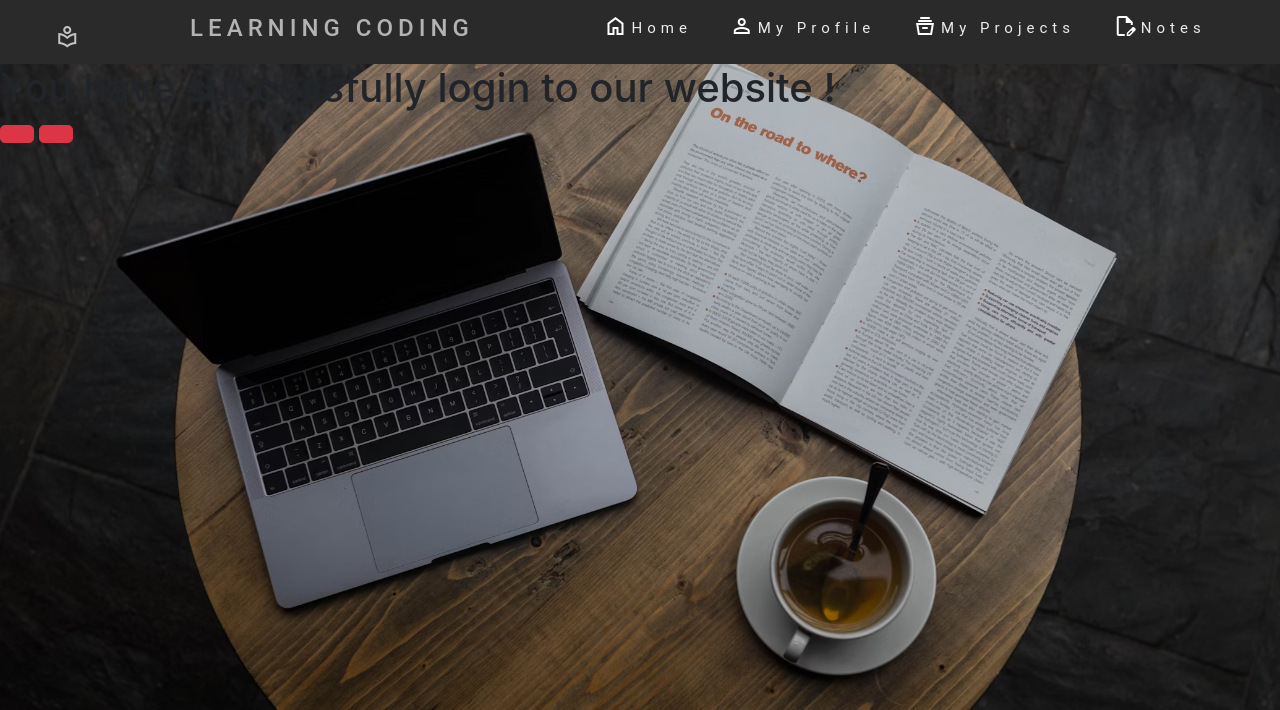
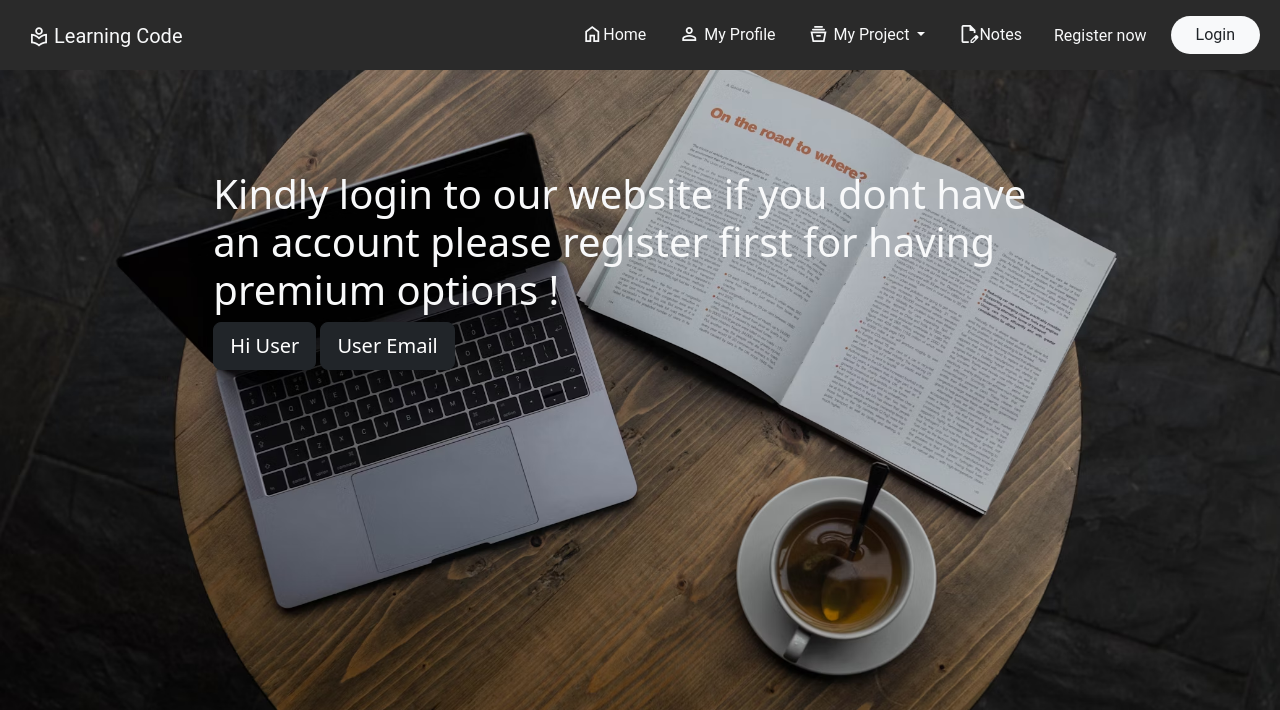
Before and after one commit to Alfaoir/learningproject, a Django app: page / in a window 1280 px wide. Shown: the top 710 px of the page. Run offline with Django 5.2, Linux system fonts and the light colour scheme; some libraries are stand-ins or nearby versions.

Commit message:
Changes by khalil

```diff
--- a/social_secure/notes/static/notes/css/style.css
+++ b/social_secure/notes/static/notes/css/style.css
@@ -85,6 +85,7 @@ list-style: none;
 body{
     background-image: url('books.avif');
     background-size: cover;
+    /* position: fixed; */
 }
 
 
@@ -92,6 +93,10 @@ body{
     position: relative;
     top: 5px;
     color: #ffffff;
+    font-family: 'Material Symbols Outlined';
+    line-height: normal !important;
+    font-size: 22px !important;
+    font-weight: 300;
 }
 
 
@@ -102,21 +107,21 @@ body{
     display: inline-block;
   }
 
-  .dropdown ul {
+  /* .dropdown ul {
     position: absolute;
     top: 190%;
     left: 0;
-    background-color: #302f2f; /* white background */
+    background-color: #302f2f;
     border: 1px solid #ddd;
     padding: 10px;
     display: none;
     width: 200px;
-  }
+  } */
 
-  .dropdown ul li {
+  /* .dropdown ul li {
     padding: 10px;
     border-bottom: 1px solid #6200ff;
-  }
+  } */
 
   .dropdown ul li a {
     text-decoration: none;
@@ -135,3 +140,6 @@ body{
   .dropdown-content {
     z-index: 1;
   }
+  .baner{
+    min-height: 400px;
+  }
--- a/social_secure/notes/templates/notes/index.html
+++ b/social_secure/notes/templates/notes/index.html
@@ -1,13 +1,31 @@
 {% extends 'notes/layout.html' %}
-
-
-
-
 
 {% block body %}
 
-<h1> You have successfully login to our website !  </h1>
-<button type="button" class="btn btn-lg btn-danger" data-bs-toggle="popover" title="Popover title" data-bs-content="And here's some amazing content. It's very engaging. Right?">{{request.user.username}}</button>
-<button type="button" class="btn btn-lg btn-danger" data-bs-toggle="popover" title="Popover title" data-bs-content="And here's some amazing content. It's very engaging. Right?">{{request.user.email}}</button>
+  <div class="d-flex justify-content-center align-items-center text-light baner">
+   <div class="col-md-8">
+      {% if user.is_authenticated %}
+      <h1 class="text-light"> You have successfully login to our website !  </h1>
+      {% else %}
+      <h1 class="text-light"> Kindly login to our website if you dont have an account please register first for having premium options !  </h1>
+      {% endif %}
+      <button type="button" class="btn btn-lg btn-dark" data-bs-toggle="popover" title="Popover title" data-bs-content="And here's some amazing content. It's very engaging. Right?">
+         {% if user.is_authenticated %}
+            {{request.user.username}}
+            <!-- in else -->
+         {% else %}
+            Hi User
+         {% endif %}
 
+      </button>
+      <button type="button" class="btn btn-lg btn-dark" data-bs-toggle="popover" title="Popover title" data-bs-content="And here's some amazing content. It's very engaging. Right?">
+         {% if user.is_authenticated %}
+            {{request.user.email}}
+         {% else %}
+             User Email
+         {% endif %}
+      </button>
+
+   </div>
+  </div>
 {% endblock %}
--- a/social_secure/notes/templates/notes/layout.html
+++ b/social_secure/notes/templates/notes/layout.html
@@ -1,89 +1,80 @@
-
+{% load static %}
 
 <!doctype html>
 <html lang="en">
-  {% load static %}
-
   <head>
     <!-- Required meta tags -->
     <meta charset="utf-8">
     <meta name="viewport" content="width=device-width, initial-scale=1, shrink-to-fit=no">
-
-    <!-- Bootstrap CSS -->
-
-
-
-
-    <title>Ajax and Django Forms </title>
-    <link rel="stylesheet" href="https://cdn.jsdelivr.net/npm/bootstrap@4.5.3/dist/css/bootstrap.min.css" integrity="sha384-TX8t27EcRE3e/ihU7zmQxVncDAy5uIKz4rEkgIXeMed4M0jlfIDPvg6uqKI2xXr2" crossorigin="anonymous">
+    <title>My First Django Project</title>
+    <!-- these are custom css links -->
     <link rel="stylesheet" href="{% static 'notes/css/style.css' %}">
+    <!-- boostrap cdn -->
+    <link href="https://cdn.jsdelivr.net/npm/bootstrap@5.3.3/dist/css/bootstrap.min.css" rel="stylesheet" integrity="sha384-QWTKZyjpPEjISv5WaRU9OFeRpok6YctnYmDr5pNlyT2bRjXh0JMhjY6hW+ALEwIH" crossorigin="anonymous">
+    <!-- this is jquery -->
     <script src="https://code.jquery.com/jquery-3.7.1.min.js" defer></script>
+    <!-- these are font styles  -->
+    <!-- <link rel="stylesheet" href="https://fonts.googleapis.com/css2?family=Orbitron:wght@400..900&display=swap"> -->
+    <link rel="stylesheet" href="https://fonts.googleapis.com/css2?family=Material+Symbols+Outlined:opsz,wght,FILL,GRAD@20..48,100..700,0..1,-50..200" />
+    <!-- this is for swwtalerts -->
     <script src="https://cdn.jsdelivr.net/npm/sweetalert2@11"></script>
-    <link rel="stylesheet" href="https://fonts.googleapis.com/css2?family=Orbitron:wght@400..900&display=swap">
-    <link rel="stylesheet" href="https://fonts.googleapis.com/css2?family=Material+Symbols+Outlined:opsz,wght,FILL,GRAD@20..48,100..700,0..1,-50..200" />
-
-
-
-
-
 
 
   </head>
-
-
   <body>
 
+    <nav class="navbar text-light">
+      <div class="container-fluid">
+        <a class="navbar-brand text-light">
+          <span class="material-symbols-outlined text-light ms-3 me-1" style="color: rgb(195, 195, 196);">local_library</span>Learning Code
+        </a>
 
-    <nav>
-      <span class="material-symbols-outlined" style="color: rgb(195, 195, 196);">local_library</span>
-      <div class="logo">
-        <h4>Learning Coding </h4>
-      </div>
+        <ul class="nav ">
+          <li class="nav-item">
 
-      <ul class="nav-links">
-        <li>
-          <span class="material-symbols-outlined">home</span>
-          <a href="{% url 'Home' %}">Home</a>
+            <a class="nav-link text-light" href="{% url 'Home' %}"> <span class="material-symbols-outlined text-light">home</span>Home</a>
           </li>
-        <li>
-          <span class="material-symbols-outlined">person</span>
-          <a href="#">My Profile</a>
+          <li class="nav-item">
+
+            <a class="nav-link text-light" href="#"><span class="material-symbols-outlined text-light">person</span> My Profile</a>
           </li>
+          <li class="dropdown nav-item">
+            <a class="dropdown-toggle nav-link text-light" type="button" data-bs-toggle="dropdown" aria-expanded="false">
+              <span class="material-symbols-outlined text-light">home_storage</span> My Project
+            </a>
+            <ul class="dropdown-menu rounded-0">
+              <li class="nav-item"><a href="{% url 'crudtest' %}" class="text-dark ms-3">C R U D </a></li>
 
-
-        <li class="dropdown">
-          <span class="material-symbols-outlined">home_storage</span>
-          <a href="#">My Projects</a>
-          <ul class="dropdown-content">
-            <li><a href="{% url 'crudtest' %}">C R U D </a></li>
             </ul>
           </li>
 
 
-
-        <li>
-          <span class="material-symbols-outlined">edit_document</span>
-          <a href="#">Notes</a>
+          <li class="nav-item">
+            <a class="nav-link text-light" href="#">  <span class="material-symbols-outlined text-light">edit_document</span>Notes</a>
           </li>
-      </ul>
-    </nav>
 
 
+          {% if user.is_authenticated %}
 
-
-
+          <li class="nav-item ">
+            <a class=" btn bg-light text-dark rounded-5 m-2 px-4" href="#">Logout</a>
+          </li>
+          {% else %}
+          <li class="nav-item">
+            <a class="nav-link text-light mt-2" href="#"><span>Register now</span></a>
+          </li>
+          <li class="nav-item">
+            <a href="{% url 'Userlogin' %}" class=" btn bg-light text-dark rounded-5 m-2 px-4" href="#">Login</a>
+          </li>
+          {% endif %}
+        </ul>
+      </div>
+    </nav>
     {% block body %}
 
     {% endblock %}
-
-
-
-
-
-
-
-
-
+    <script src="https://cdn.jsdelivr.net/npm/bootstrap@5.3.3/dist/js/bootstrap.bundle.min.js" integrity="sha384-YvpcrYf0tY3lHB60NNkmXc5s9fDVZLESaAA55NDzOxhy9GkcIdslK1eN7N6jIeHz" crossorigin="anonymous"></script>
+    <script src="https://cdn.jsdelivr.net/npm/@popperjs/core@2.11.8/dist/umd/popper.min.js" integrity="sha384-I7E8VVD/ismYTF4hNIPjVp/Zjvgyol6VFvRkX/vR+Vc4jQkC+hVqc2pM8ODewa9r" crossorigin="anonymous"></script>
   </body>
 </html>
 
@@ -96,7 +87,7 @@
 
    <!-- <nav class="navbar navbar-expand-lg navbar-light bg-light">
 
-            <a class="navbar-brand" href="#">Learning Coding </a>
+            <a class="nav-link text-light" class="navbar-brand" href="#">Learning Coding </a>
             <button class="navbar-toggler" type="button" data-toggle="collapse" data-target="#navbarSupportedContent" aria-controls="navbarSupportedContent" aria-expanded="false" aria-label="Toggle navigation">
               <span class="navbar-toggler-icon"></span>
             </button>
@@ -104,24 +95,24 @@
             <div class="collapse navbar-collapse" id="navbarSupportedContent">
               <ul class="navbar-nav mr-auto">
                 <li class="nav-item active">
-                  <a class="nav-link" href="#">Home <span class="sr-only">(current)</span></a>
+                  <a class="nav-link text-light" class="nav-link text-light" href="#">Home <span class="sr-only">(current)</span></a>
                 </li>
                 <li class="nav-item">
-                  <a class="nav-link" href="#">Link</a>
+                  <a class="nav-link text-light" class="nav-link text-light" href="#">Link</a>
                 </li>
                 <li class="nav-item dropdown">
-                  <a class="nav-link dropdown-toggle" href="#" id="navbarDropdown" role="button" data-toggle="dropdown" aria-haspopup="true" aria-expanded="false">
+                  <a class="nav-link text-light" class="nav-link text-light dropdown-toggle" href="#" id="navbarDropdown" role="button" data-toggle="dropdown" aria-haspopup="true" aria-expanded="false">
                     Projects
                   </a>
                   <div class="dropdown-menu" aria-labelledby="navbarDropdown">
-                    <a class="dropdown-item" href="#">Action</a>
-                    <a class="dropdown-item" href="#">Another action</a>
+                    <a class="nav-link text-light" class="dropdown-item" href="#">Action</a>
+                    <a class="nav-link text-light" class="dropdown-item" href="#">Another action</a>
                     <div class="dropdown-divider"></div>
-                    <a class="dropdown-item" href="#">Something else here</a>
+                    <a class="nav-link text-light" class="dropdown-item" href="#">Something else here</a>
                   </div>
                 </li>
                 <li class="nav-item">
-                  <a class="nav-link disabled" href="#" tabindex="-1" aria-disabled="true">Disabled</a>
+                  <a class="nav-link text-light" class="nav-link text-light disabled" href="#" tabindex="-1" aria-disabled="true">Disabled</a>
                 </li>
               </ul>
               <form class="form-inline my-2 my-lg-0">
```
Also changed, not shown: social_secure/notes/templates/notes/login.html (+5 -8 lines), social_secure/db.sqlite3. Lines whose indentation alone changed are shown as unchanged.
